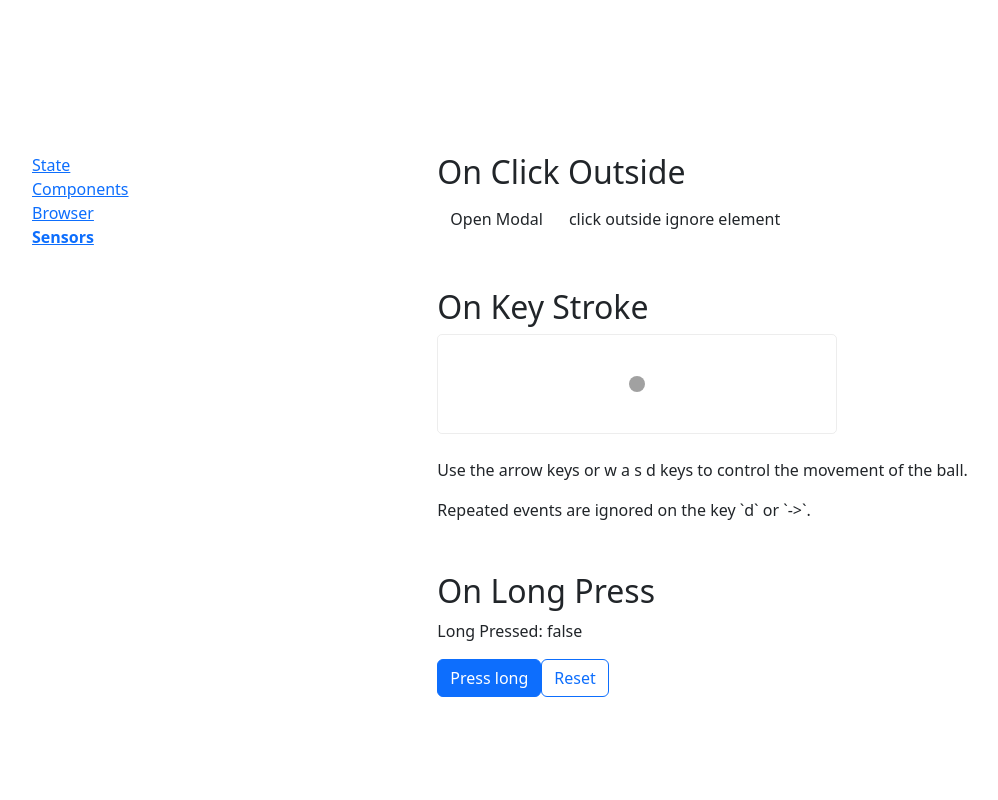
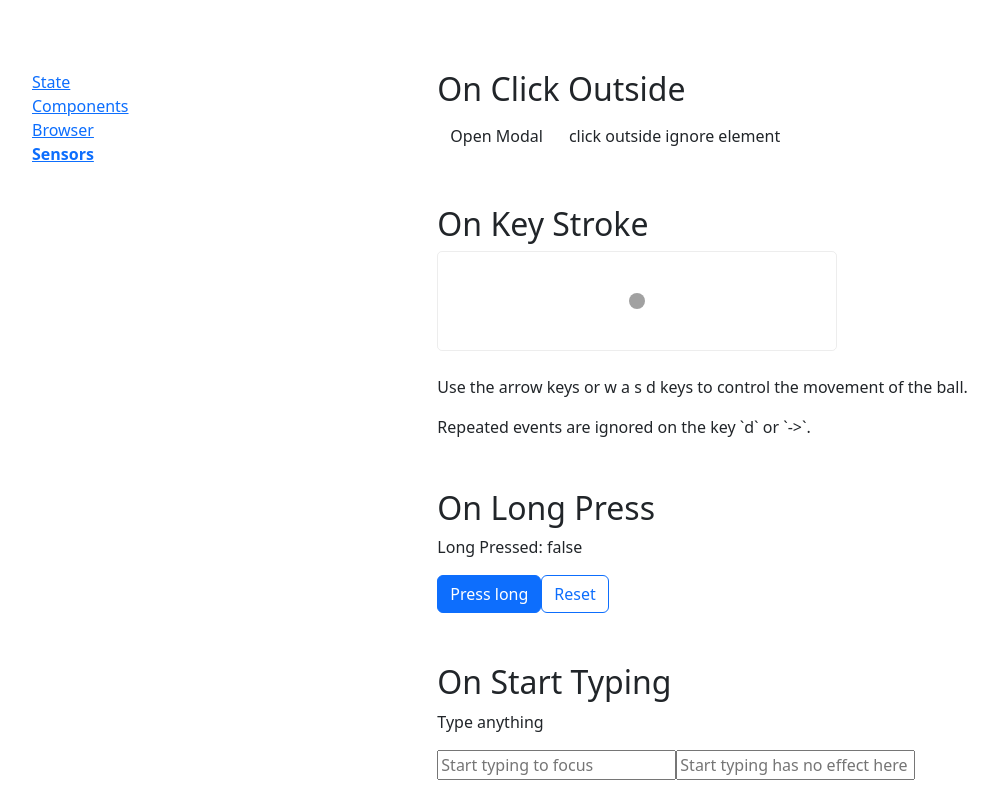
Before and after one commit to UlakhovichKate/vueUse, a Vue app in the folder vueUse/: page /sensors in a window 1280 px wide. Shown: the whole page, without its empty margins (0-998 px from the left). Built offline with nearby package versions, Linux system fonts and the light colour scheme.

Commit message:
OnStartTyping.vue

```diff
--- a/vueUse/src/components/ListSensors.vue
+++ b/vueUse/src/components/ListSensors.vue
@@ -2,12 +2,15 @@
   <on-click-outside/>
   <on-key-stroke/>
   <on-long-press/>
+  <on-start-typing/>
 </template>
 
 <script setup>
 import OnClickOutside from '../vueUseComponents/OnClickOutside.vue'
 import OnKeyStroke from "../vueUseComponents/OnKeyStroke.vue";
 import OnLongPress from "../vueUseComponents/OnLongPress.vue";
+import OnStartTyping from "../vueUseComponents/OnStartTyping.vue";
+
 
 </script>
 
--- /dev/null
+++ b/vueUse/src/vueUseComponents/OnStartTyping.vue
@@ -0,0 +1,18 @@
+<script setup lang="ts">
+import { ref } from 'vue'
+import { onStartTyping } from '@vueuse/core'
+
+const input = ref<HTMLInputElement | null>(null)
+
+onStartTyping(() => {
+  if (input.value !== document.activeElement)
+    input.value!.focus()
+})
+</script>
+
+<template>
+  <h2>On Start Typing</h2>
+  <p>Type anything</p>
+  <input ref="input" type="text" placeholder="Start typing to focus">
+  <input type="text" placeholder="Start typing has no effect here">
+</template>
```
